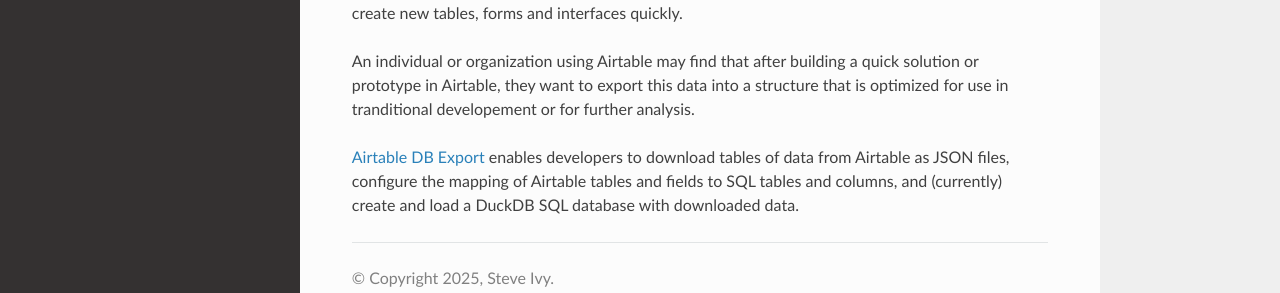
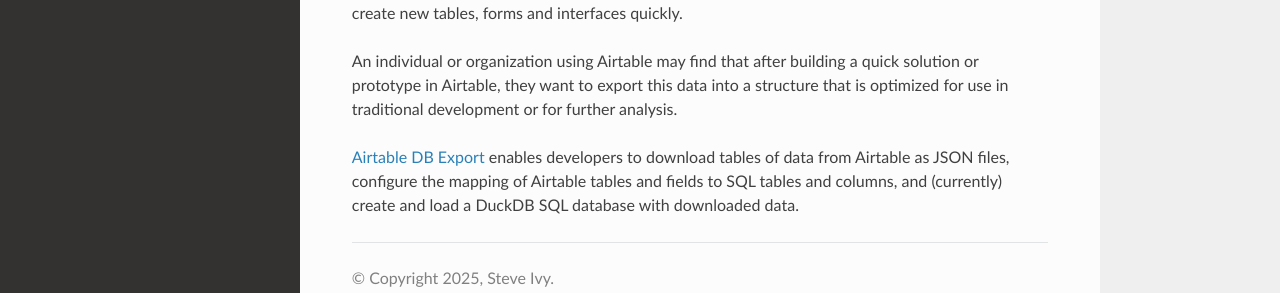
Before and after one commit to sivy/airtable-db-export, a Sphinx documentation site: the page built from docs/source/index.rst, in a window 1280 px wide. Shown: the part 206-499 px from the top of the page. Built offline with Sphinx 7.4.7 and the Read the Docs theme 3.1.0, drawn with Linux system fonts in a browser that asks for light colours.

```diff
--- a/docs/source/index.rst
+++ b/docs/source/index.rst
@@ -15,7 +15,7 @@ non-technical users to be able to create new tables, forms and interfaces quickl
 
 An individual or organization using Airtable may find that after building a quick solution
 or prototype in Airtable, they want to export this data into a structure that is optimized
-for use in tranditional developement or for further analysis.
+for use in traditional development or for further analysis.
 
 `Airtable DB Export`_ enables developers to download tables of data from Airtable as JSON files,
 configure the mapping of Airtable tables and fields to SQL tables and columns, and (currently)
```
Also changed, not shown: docs/requirements.txt (added, +46 -0 lines), readthedocs.yaml (+3 -5 lines).
